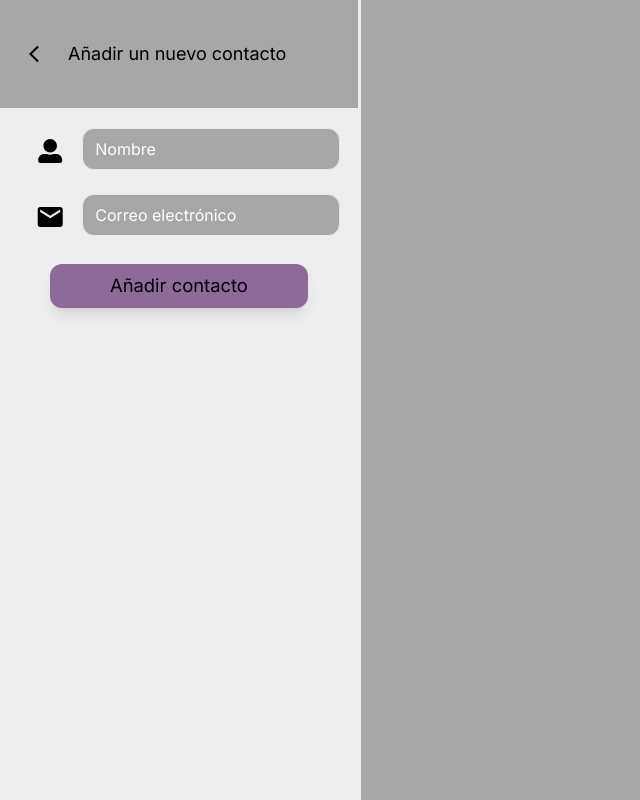
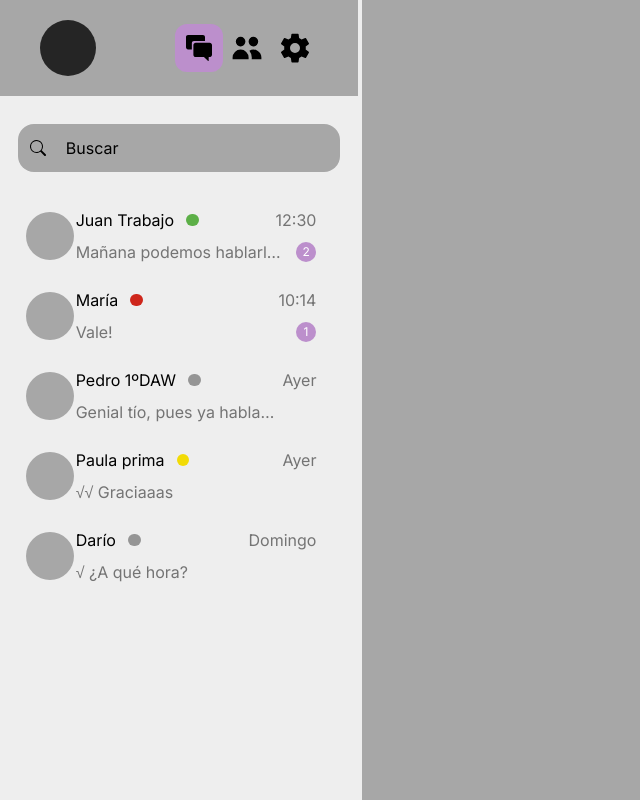
Before and after one commit to Sstark97/chat-now, a Next.js app: page / in a window 1280 px wide. Shown: the whole page, without its empty margins (0-640 px from the left). Built offline with nearby package versions, Linux system fonts and the light colour scheme; no server answers; sample sign-in values are in the browser's storage.

Commit message:
Rename chat for friendships

```diff
--- a/src/components/Chat.tsx
+++ b/src/components/Friendship.tsx
@@ -1,4 +1,4 @@
-import type { ChatProps } from "@customTypes/components"
+import type { FriendshipProps } from "@customTypes/components"
 import { STATE_COLORS } from "@lib/constants/securityPassword"
 
 /**
@@ -12,7 +12,7 @@ import { STATE_COLORS } from "@lib/constants/securityPassword"
  * @example
  * <Chat name="Juan" time="12:30" message="Mañana podemos hablarlo mejor" numMessages={2} state="online" />
  */
-const Chat = ({ name, time, message, numMessages, state }: ChatProps) => {
+const Friendship = ({ name, time, message, numMessages, state }: FriendshipProps) => {
     const stateStyle = "h-[.8rem] w-[.8rem] ml-3 rounded-full"
     const color = STATE_COLORS[state as keyof typeof STATE_COLORS]
 
@@ -23,14 +23,15 @@ const Chat = ({ name, time, message, numMessages, state }: ChatProps) => {
                     <div className="w-[3rem] h-[3rem] bg-secondary rounded-full"></div>
                 </div>
                 <div className="w-10/12 flex flex-col pl-1 pr-6">
-                    <div className="w-full flex justify-between pb-2">
+                    <div className="w-full flex justify-between">
                         <div className="flex items-center">
                             <p>{name}</p>
                             <div className={`${stateStyle} bg-${color}`}></div>
                         </div>
                         <p className="text-secondary_text">{time}</p>
                     </div>
-                    <div className="w-full flex justify-between items-center text-secondary_text">
+                    {message ? (
+                        <div className="w-full flex justify-between items-center text-secondary_text pt-2">
                             <p className="w-[88%] truncate">{message}</p>
                             {numMessages ? (
                                 <div className="h-[1.3rem] w-[1.3rem] flex items-center justify-center bg-light_purple rounded-full">
@@ -38,10 +39,11 @@ const Chat = ({ name, time, message, numMessages, state }: ChatProps) => {
                                 </div>
                             ) : null}
                         </div>
+                    ) : null}
                 </div>
             </div>
         </>
     )
 }
 
-export default Chat
+export default Friendship
--- a/src/containers/ChatList.tsx
+++ /dev/null
@@ -1,28 +0,0 @@
-import type { ChatListProps } from "@customTypes/containers"
-import Chat from "@components/Chat"
-
-/**
- * Este componente es el que se encarga de mostrar la lista de chats
- * @param chats Lista de chats
- * @returns component
- * @example
- * <ChatList chats={chats} />
- */
-const ChatList = ({ chats }: ChatListProps) => {
-    return (
-        <div className="w-[90%] mt-8 mx-auto">
-            {chats.map((chat) => (
-                <Chat
-                    key={chat.name}
-                    name={chat.name}
-                    time={chat.time}
-                    message={chat.message}
-                    numMessages={chat.numMessages}
-                    state={chat.state}
-                />
-            ))}
-        </div>
-    )
-}
-
-export default ChatList
--- a/src/containers/ChatContainer.tsx
+++ b/src/containers/FriendshipContainer.tsx
@@ -1,9 +1,9 @@
-import ChatList from "@containers/ChatList"
+import FriendshipList from "@containers/FriendshipList"
 import Searcher from "@components/Searcher"
 import NavBar from "@components/NavBar"
 import ChatDesktop from "@components/ChatDesktop"
 
-const chats = [
+const friendships = [
     {
         name: "Juan Trabajo",
         time: "12:30",
@@ -43,17 +43,17 @@ const chats = [
  * @returns component
  * @example <ChatContainer />
  */
-const ChatContainer = () => {
+const FriendshipContainer = () => {
     return (
         <div className="flex h-screen">
             <div className="w-full lg:w-[28%] relative">
                 <NavBar />
                 <Searcher />
-                <ChatList chats={chats} />
+                <FriendshipList friendships={friendships} />
             </div>
             <ChatDesktop />
         </div>
     )
 }
 
-export default ChatContainer
+export default FriendshipContainer
--- /dev/null
+++ b/src/containers/FriendshipList.tsx
@@ -0,0 +1,28 @@
+import type { FriendshipListProps } from "@customTypes/containers"
+import Friendship from "@components/Friendship"
+
+/**
+ * Este componente es el que se encarga de mostrar la lista de chats
+ * @param chats Lista de chats
+ * @returns component
+ * @example
+ * <ChatList chats={chats} />
+ */
+const FriendshipList = ({ friendships }: FriendshipListProps) => {
+    return (
+        <div className="w-[90%] mt-8 mx-auto">
+            {friendships.map((friendship) => (
+                <Friendship
+                    key={friendship.name}
+                    name={friendship.name}
+                    time={friendship.time}
+                    message={friendship.message}
+                    numMessages={friendship.numMessages}
+                    state={friendship.state}
+                />
+            ))}
+        </div>
+    )
+}
+
+export default FriendshipList
--- a/src/pages/contacts.tsx
+++ b/src/pages/contacts.tsx
@@ -1,8 +1,19 @@
 import ChatLayout from "@layouts/ChatLayout"
+import Searcher from "@components/Searcher"
+import NavBar from "@components/NavBar"
+import ChatDesktop from "@components/ChatDesktop"
+import Chat from "@components/Friendship"
 
 const contacts = () => (
     <ChatLayout>
-        <h1>Contacts</h1>
+        <div className="flex h-screen">
+            <div className="w-full lg:w-[28%] relative">
+                <NavBar />
+                <Searcher />
+                <Chat key="a" name="a" state="online" />
+            </div>
+            <ChatDesktop />
+        </div>
     </ChatLayout>
 )
 
--- a/src/pages/index.tsx
+++ b/src/pages/index.tsx
@@ -1,10 +1,9 @@
 import ChatLayout from "@layouts/ChatLayout"
-import AddContactContainer from "@containers/AddContactContainer"
-// import ChatContainer from "@containers/ChatContainer"
+import FriendshipContainer from "@containers/FriendshipContainer"
 
 const Home = () => (
     <ChatLayout>
-        <AddContactContainer />
+        <FriendshipContainer />
     </ChatLayout>
 )
 
--- /dev/null
+++ b/src/types/containers.ts
@@ -0,0 +1,12 @@
+import { FriendshipProps } from "@customTypes/components"
+
+/**
+ * @interface FriendshipListProps
+ * @description Propiedades del componente FriendshipList
+ * @property {Array<FriendshipProps>} Friendships - Lista de Friendships
+ */
+interface FriendshipListProps {
+    friendships: FriendshipProps[]
+}
+
+export type { FriendshipListProps }
--- a/src/types/global.ts
+++ b/src/types/global.ts
@@ -1,5 +1,4 @@
 import { ReactNode } from "react"
-import { ChatProps } from "@customTypes/components"
 
 /**
  * @interface ChildrenProps
@@ -10,13 +9,4 @@ interface ChildrenProps {
     children?: ReactNode
 }
 
-/**
- * @interface ChatListProps
- * @description Propiedades del componente ChatList
- * @property {Array<ChatProps>} chats - Lista de chats
- */
-interface ChatListProps {
-    chats: Array<ChatProps>
-}
-
-export type { ChildrenProps, ChatListProps }
+export type { ChildrenProps }
```
Also changed, not shown: src/types/components.ts (+4 -4 lines). Lines whose indentation alone changed are shown as unchanged.
